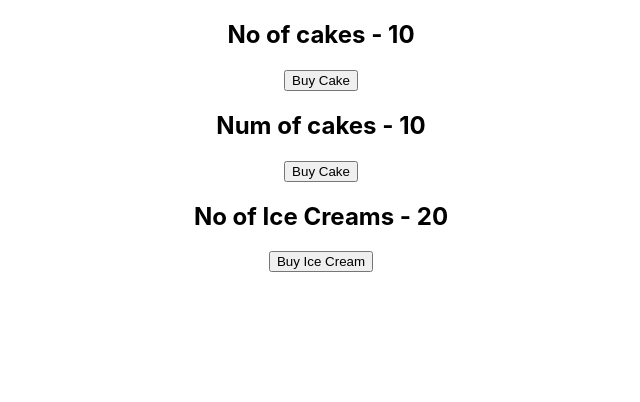
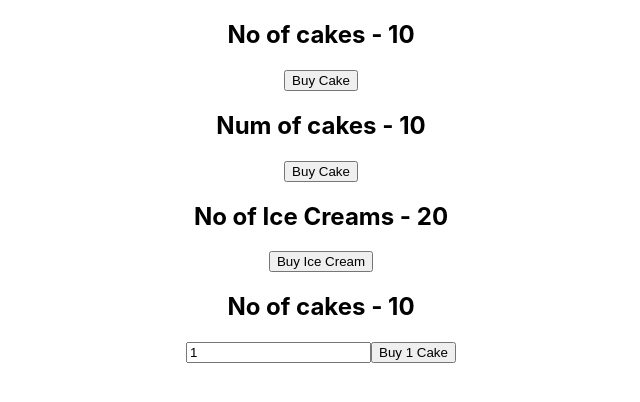
Before and after one commit to atm1504/react-redux-demo, a React (Create React App) app: page / in a window 1280 px wide. Shown: the top 402 px of the page, without its empty margins (319-959 px from the left). Built offline with nearby package versions, Linux system fonts and the light colour scheme.

Commit message:
Add parameters

```diff
--- a/package.json
+++ b/package.json
@@ -11,6 +11,7 @@
     "react-redux": "^7.2.4",
     "react-scripts": "4.0.3",
     "redux": "^4.1.1",
+    "redux-devtools-extension": "^2.13.9",
     "redux-logger": "^3.0.6",
     "web-vitals": "^1.0.1"
   },
--- a/src/App.js
+++ b/src/App.js
@@ -2,6 +2,7 @@ import "./App.css";
 import CakeContainer from "./componenets/CakeContainer";
 import HooksCakeContainer from "./componenets/HooksCakeContainer";
 import IceCreamContainer from "./componenets/IceCreamContainer";
+import NewCakeContainer from "./componenets/NewCakeContainer";
 import { Provider } from "react-redux";
 import store from "./redux/store";
 
@@ -12,6 +13,7 @@ function App() {
         <CakeContainer />
         <HooksCakeContainer />
         <IceCreamContainer />
+        <NewCakeContainer />
       </div>
     </Provider>
   );
--- /dev/null
+++ b/src/componenets/NewCakeContainer.js
@@ -0,0 +1,33 @@
+import React, { useState } from "react";
+// import { buyCake } from "./../redux/index";
+import { buyCake } from "./../redux/index";
+import { connect } from "react-redux";
+
+function NewCakeContainer(props) {
+  const [number, setNummber] = useState(1);
+  return (
+    <div>
+      <h2>No of cakes - {props.numOfCakes}</h2>
+      <input
+        type="text"
+        value={number}
+        onChange={(e) => setNummber(e.target.value)}
+      />
+      <button onClick={() => props.buyCake(number)}>Buy {number} Cake</button>
+    </div>
+  );
+}
+
+const mapStateToProps = (state) => {
+  return {
+    numOfCakes: state.cake.numOfCakes,
+  };
+};
+
+const mapDispatchToProps = (dispatch) => {
+  return {
+    buyCake: number => dispatch(buyCake(number)),
+  };
+};
+
+export default connect(mapStateToProps, mapDispatchToProps)(NewCakeContainer);
--- a/src/redux/cake/cakeActions.js
+++ b/src/redux/cake/cakeActions.js
@@ -1,8 +1,9 @@
 import { BUY_CAKE } from "./cakeType";
 
-export const buyCake = () => {
+export const buyCake = (number = 1) => {
   return {
     type: BUY_CAKE,
+    payload: number,
   };
 };
 
--- a/src/redux/cake/cakeReducer.js
+++ b/src/redux/cake/cakeReducer.js
@@ -8,7 +8,7 @@ const cakeReducer = (state = initialState, action) => {
     switch (action.type) {
         case BUY_CAKE: return {
             ...state,
-            numOfCakes:state.numOfCakes -1
+            numOfCakes:state.numOfCakes - action.payload
         }
         default: return state
     }
--- a/src/redux/store.js
+++ b/src/redux/store.js
@@ -1,9 +1,13 @@
 import { createStore, applyMiddleware } from "redux";
+import { composeWithDevTools } from "redux-devtools-extension";
 import logger from "redux-logger";
 
 // import cakeReducer from './cake/cakeReducer';
 import { rootReducer } from "./rootReducer";
 
-const store = createStore(rootReducer, applyMiddleware(logger));
+const store = createStore(
+  rootReducer,
+  composeWithDevTools(applyMiddleware(logger))
+);
 
 export default store;
```
Also changed, not shown: 2 other files (tests, documents, lock files or other folders).
